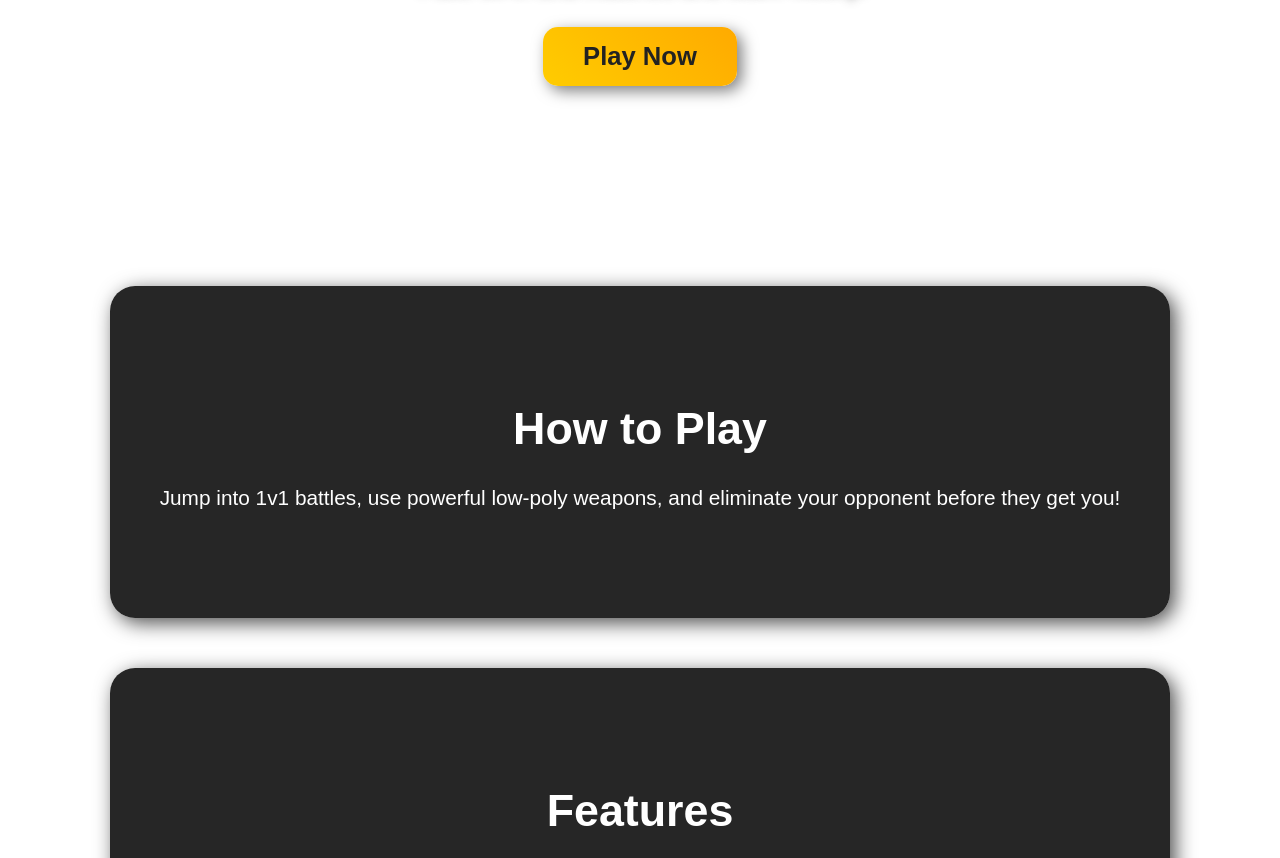
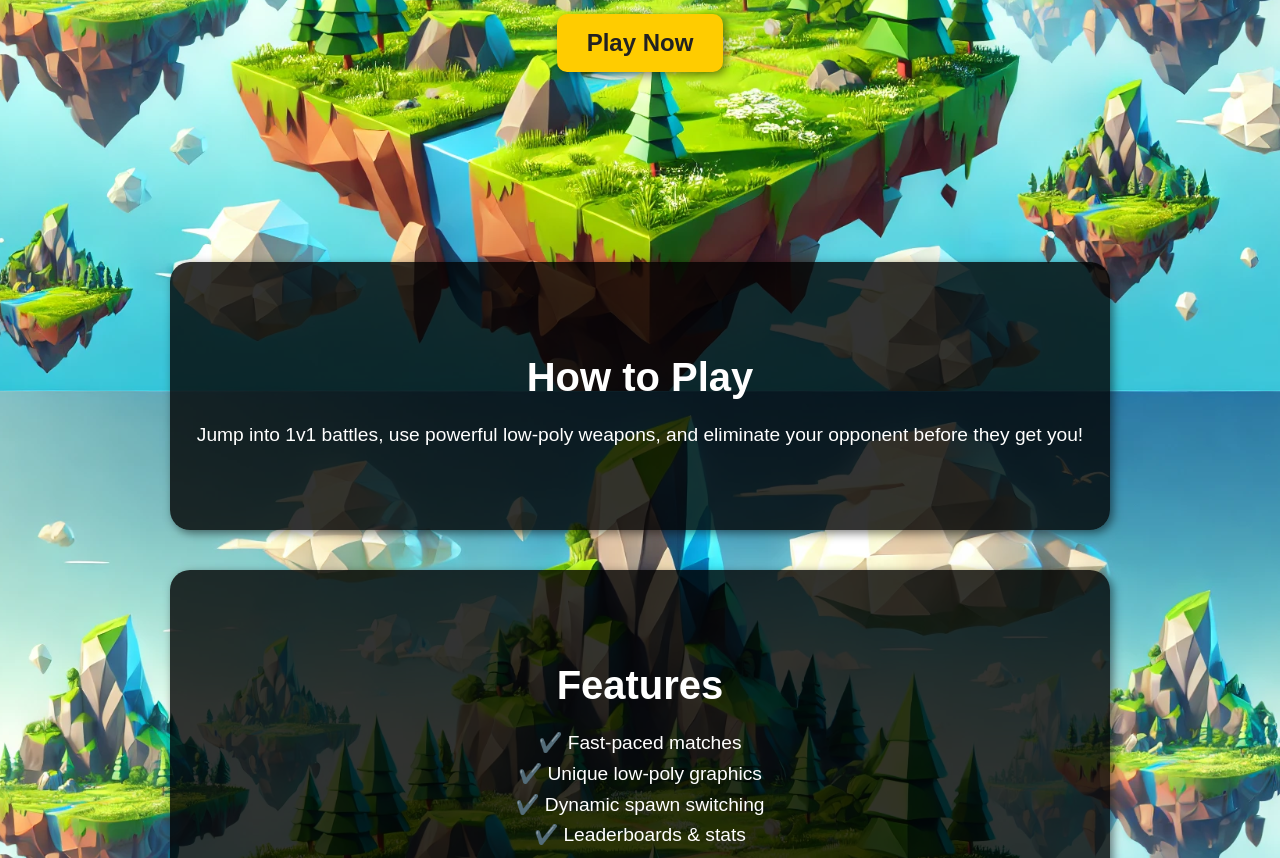
Before and after one commit to Sparky7980/LowPolyShooter, a plain HTML site: page index.html in a window 1280 px wide. Shown: the part 409-1267 px from the top of the page. Drawn offline with Linux system fonts and the light colour scheme.

Commit message:
Update index.html

```diff
--- a/index.html
+++ b/index.html
@@ -6,10 +6,10 @@
     <title>Low Poly Shooter</title>
     <style>
         body {
-            background: url('your-image-url.jpg') no-repeat center center fixed;
+            background: url('backgroundimg.jpg') no-repeat center center fixed;
             background-size: cover;
             color: white;
-            font-family: 'Poppins', sans-serif;
+            font-family: Arial, sans-serif;
             text-align: center;
             margin: 0;
             padding: 0;
@@ -21,49 +21,46 @@
             padding: 150px 20px;
         }
         .hero h1 {
-            font-size: 4.5rem;
-            text-shadow: 4px 4px 15px rgba(0,0,0,0.8);
+            font-size: 4rem;
+            text-shadow: 3px 3px 10px rgba(0,0,0,0.7);
             margin-bottom: 20px;
         }
         .hero p {
             font-size: 1.5rem;
             max-width: 800px;
             margin: 0 auto;
-            text-shadow: 3px 3px 10px rgba(0,0,0,0.8);
+            text-shadow: 2px 2px 10px rgba(0,0,0,0.7);
         }
         .btn {
             display: inline-block;
-            background: linear-gradient(45deg, #ffcc00, #ffaa00);
+            background: #ffcc00;
             color: #222;
-            padding: 15px 40px;
-            font-size: 1.6rem;
+            padding: 15px 30px;
+            font-size: 1.5rem;
             font-weight: bold;
-            border-radius: 15px;
+            border-radius: 10px;
             text-decoration: none;
             margin-top: 30px;
-            box-shadow: 5px 5px 15px rgba(0,0,0,0.5);
-            transition: transform 0.2s, box-shadow 0.2s;
+            box-shadow: 3px 3px 10px rgba(0,0,0,0.5);
         }
         .btn:hover {
-            background: linear-gradient(45deg, #ffaa00, #ff8800);
-            transform: scale(1.1);
-            box-shadow: 6px 6px 20px rgba(0,0,0,0.7);
+            background: #ffaa00;
         }
         .section {
-            padding: 80px 30px;
-            background: rgba(0, 0, 0, 0.85);
-            margin: 50px auto;
-            max-width: 1000px;
-            border-radius: 25px;
-            box-shadow: 5px 5px 20px rgba(0,0,0,0.7);
+            padding: 60px 20px;
+            background: rgba(0, 0, 0, 0.8);
+            margin: 40px auto;
+            max-width: 900px;
+            border-radius: 20px;
+            box-shadow: 3px 3px 10px rgba(0,0,0,0.5);
         }
         .section h2 {
-            font-size: 2.8rem;
-            margin-bottom: 25px;
+            font-size: 2.5rem;
+            margin-bottom: 20px;
         }
         .section p {
-            font-size: 1.3rem;
-            line-height: 1.8;
+            font-size: 1.2rem;
+            line-height: 1.6;
         }
     </style>
 </head>
@@ -72,7 +69,7 @@
         <div class="hero">
             <h1>Low Poly Shooter</h1>
             <p>Enter the world of floating low-poly islands and fast-paced FPS action! Face off in 1v1 matches and claim victory!</p>
-            <a href="#" class="btn">Play Now</a>
+            <a href="https://www.roblox.com/games/129140843020561/Low-Poly-Shooter#!/" class="btn">Play Now</a>
         </div>
 
         <div class="section">
```
